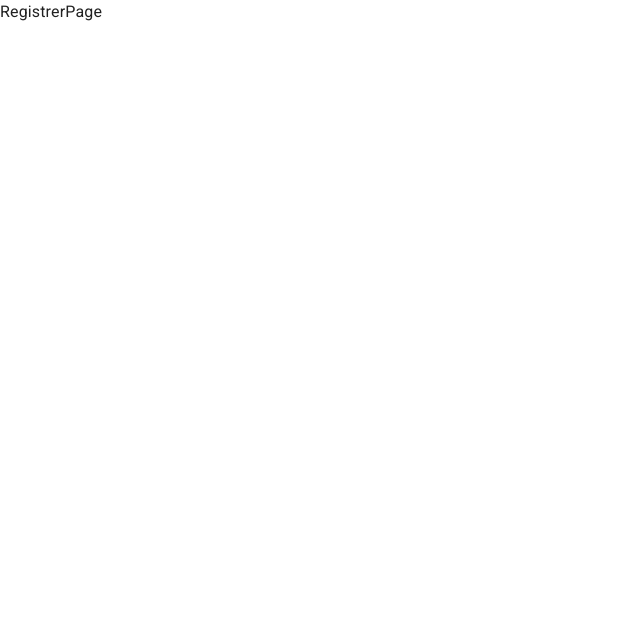
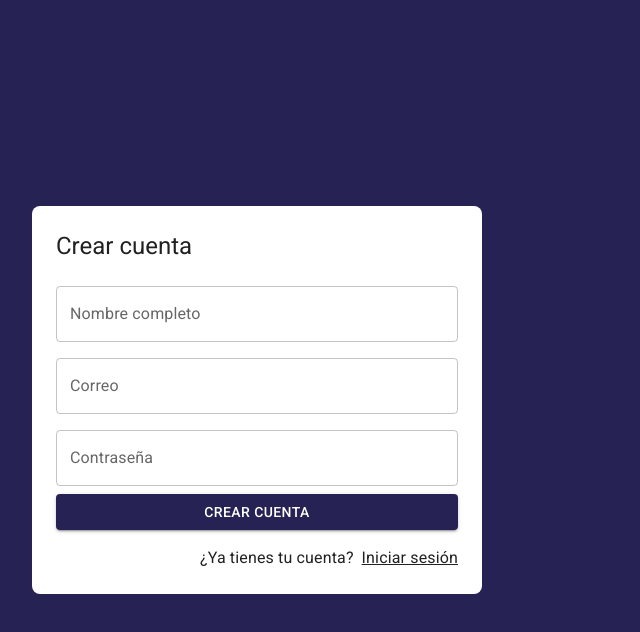
Before and after one commit to sietrix/08-journal-app, a React (Vite) app: page /auth/register in a window 1280 px wide. Shown: the top 632 px of the page, without its empty margins (0-640 px from the left). Built offline with nearby package versions, Linux system fonts and the light colour scheme.

Commit message:
RegisterPage - Diseño

```diff
--- a/src/auth/pages/LoginPage.jsx
+++ b/src/auth/pages/LoginPage.jsx
@@ -25,6 +25,7 @@ export const LoginPage = () => {
                             type="password"
                             placeholder="Contraseña"
                             fullWidth
+                            autoComplete="on"
                         />
                     </Grid>
 
--- a/src/auth/pages/RegistrerPage.jsx
+++ b/src/auth/pages/RegistrerPage.jsx
@@ -1,7 +1,62 @@
+import { Link as RouterLink } from "react-router";
+import { Google } from "@mui/icons-material"
+import {Button, Grid, Link, TextField, Typography } from "@mui/material"
+import { AuthLayout } from "../layout/AuthLayout";
+
 
 
 export const RegistrerPage = () => {
-  return (
-    <div>RegistrerPage</div>
-  )
+    return (
+        <AuthLayout title="Crear cuenta">
+            <form>
+                <Grid container>
+                    <Grid  size={{ xs: 12 }} sx={{ mt: 2 }}>
+                        <TextField
+                            label="Nombre completo"
+                            type="text"
+                            placeholder="Nombre completo"
+                            fullWidth
+                        />
+                    </Grid>
+
+                    <Grid  size={{ xs: 12 }} sx={{ mt: 2 }}>
+                        <TextField
+                            label="Correo"
+                            type="email"
+                            placeholder="correo@google.com"
+                            fullWidth
+                        />
+                    </Grid>
+
+                    <Grid  size={{ xs: 12 }} sx={{ mt: 2 }}>
+                        <TextField
+                            label="Contraseña"
+                            type="password"
+                            placeholder="Contraseña"
+                            fullWidth
+                            autoComplete="on"
+                        />
+                    </Grid>
+
+                    <Grid container spacing={ 2 } sx={{ mb: 2, mt: 1 }} size={{ xs: 12}}>
+                        <Grid size={{ xs: 12 }}>
+                            <Button variant="contained" fullWidth>
+                                Crear cuenta
+                            </Button>
+                        </Grid>
+                    </Grid>
+
+                    <Grid container direction='row' justifyContent='end' size={{ xs: 12}}>
+                        <Typography sx={{ mr: 1}}>¿Ya tienes tu cuenta?</Typography>
+                        <Link component={ RouterLink } color='inherit' to="/auth/login">
+                            Iniciar sesión
+                        </Link>
+                    </Grid>
+
+
+                </Grid>
+            </form>
+
+        </AuthLayout>
+    )
 }
```
